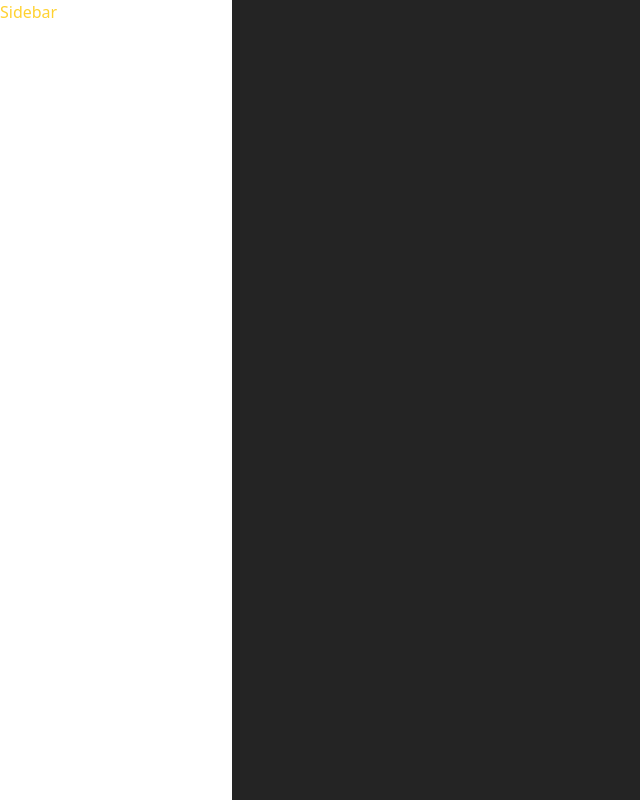
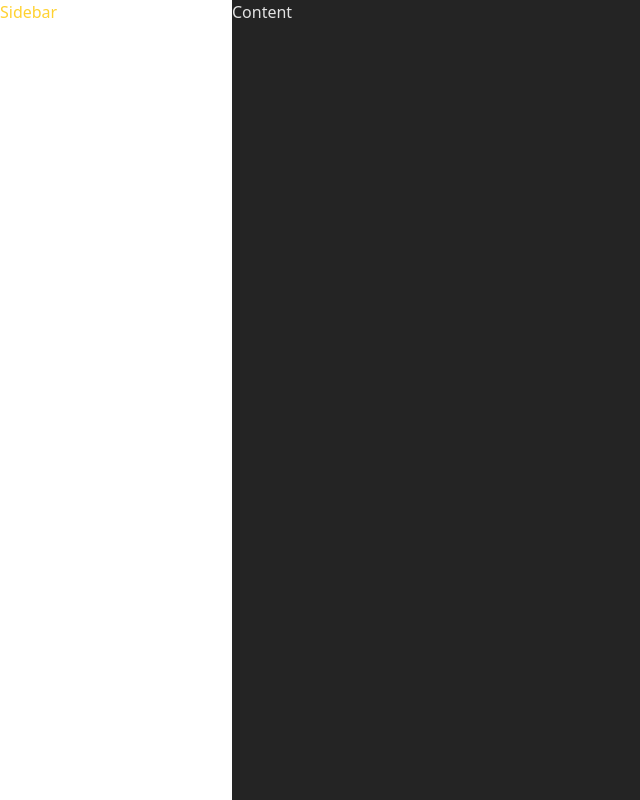
Before and after one commit to StrangerSN/media-gallery, a React (Vite) app: page / in a window 1280 px wide. Shown: the whole page, without its empty margins (0-640 px from the left). Built offline with nearby package versions, Linux system fonts and the light colour scheme.

Commit message:
Refactor MainLayout to include Sidebar and update App component structure

```diff
--- a/src/App.tsx
+++ b/src/App.tsx
@@ -1,10 +1,5 @@
-import Sidebar from "./components/Sidebar";
 import MainLayout from "./layouts/MainLayout";
 
 export default function App() {
-  return (
-    <MainLayout>
-      <Sidebar />
-    </MainLayout>
-  );
+  return <MainLayout>Content</MainLayout>;
 }
--- a/src/layouts/MainLayout.tsx
+++ b/src/layouts/MainLayout.tsx
@@ -1,4 +1,5 @@
 import { ReactNode } from "react";
+import Sidebar from "../components/Sidebar";
 
 interface Props {
   children: ReactNode;
@@ -7,5 +8,11 @@
 export default function MainLayout(props: Props) {
   const { children } = props;
 
-  return <div className="flex h-screen">{children}</div>;
+  return (
+    <div className="flex h-screen">
+      <Sidebar />
+
+      <main className="flex-1">{children}</main>
+    </div>
+  );
 }
```
